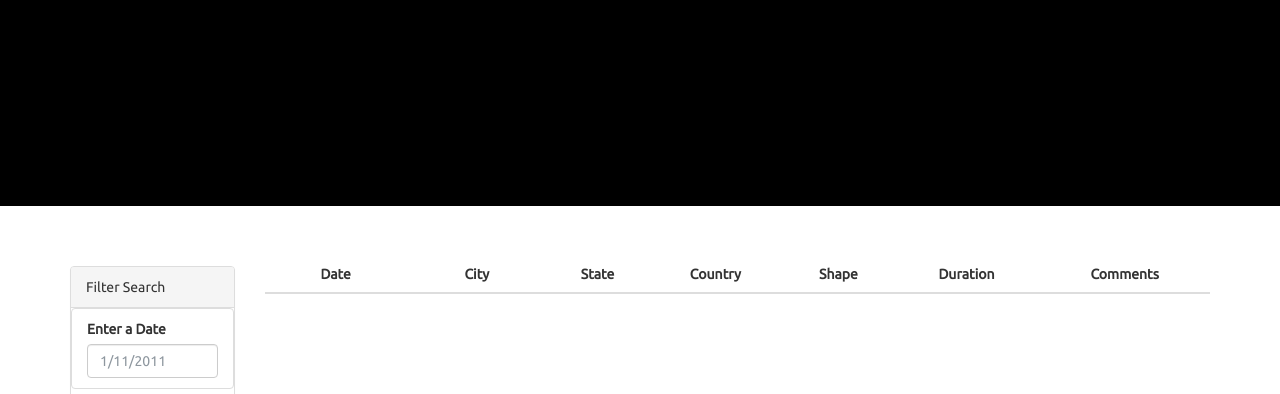
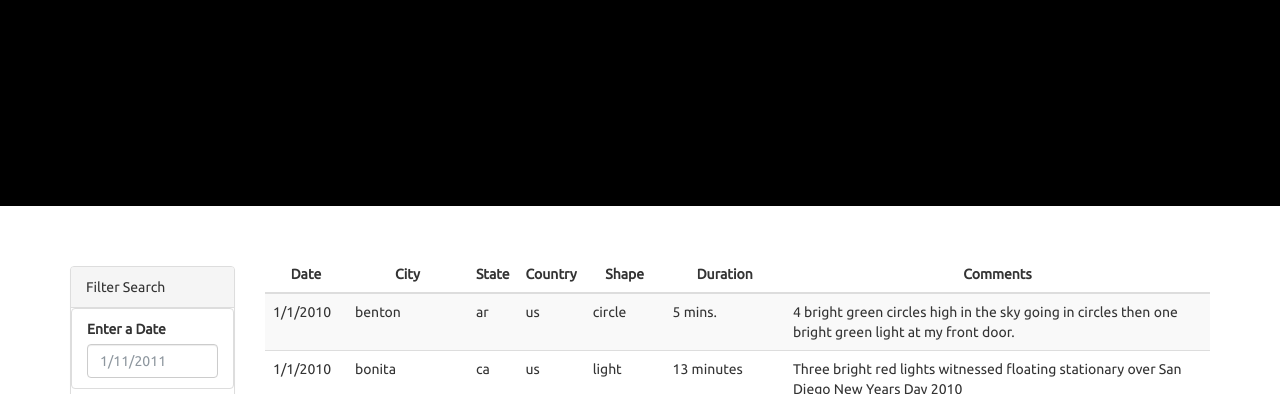
Before and after one commit to HilaryKoerner/UFO_JavaScript_Analysis, a plain HTML site: page index.html in a window 1280 px wide. Shown: the part 406-800 px from the top of the page. Drawn offline with nearby package versions, Linux system fonts and the light colour scheme.

Commit message:
called function

```diff
--- a/index.html
+++ b/index.html
@@ -71,7 +71,7 @@
   </div>
   <script src="https://cdnjs.cloudflare.com/ajax/libs/d3/4.11.0/d3.js"></script>
   <script src="static/js/data.js"></script>
-  <script src="static/js/app.js"></script>
+  <script src="static/js/app2.js"></script>
 </body>
 
 </html>
--- a/static/js/app.js
+++ b/static/js/app.js
@@ -20,7 +20,8 @@ function displayData() {
 
   var filterdDate = ufoData.filter(userDate => userDate.datetime === inputValue);
 
-  var ufoInfo = filterdDate.map(userDate => userDate)
+  var ufoInfo = filterdDate.map(userDate => userDate);
+  console.log(userInfo);}
 
 //   var tbody = d3.select("tbody");
 //   data.forEach(ufoData => {
--- a/static/js/app2.js
+++ b/static/js/app2.js
@@ -1,4 +1,3 @@
-
 // // Get a reference to the table body
 var tbody = d3.select("tbody");
 
```
